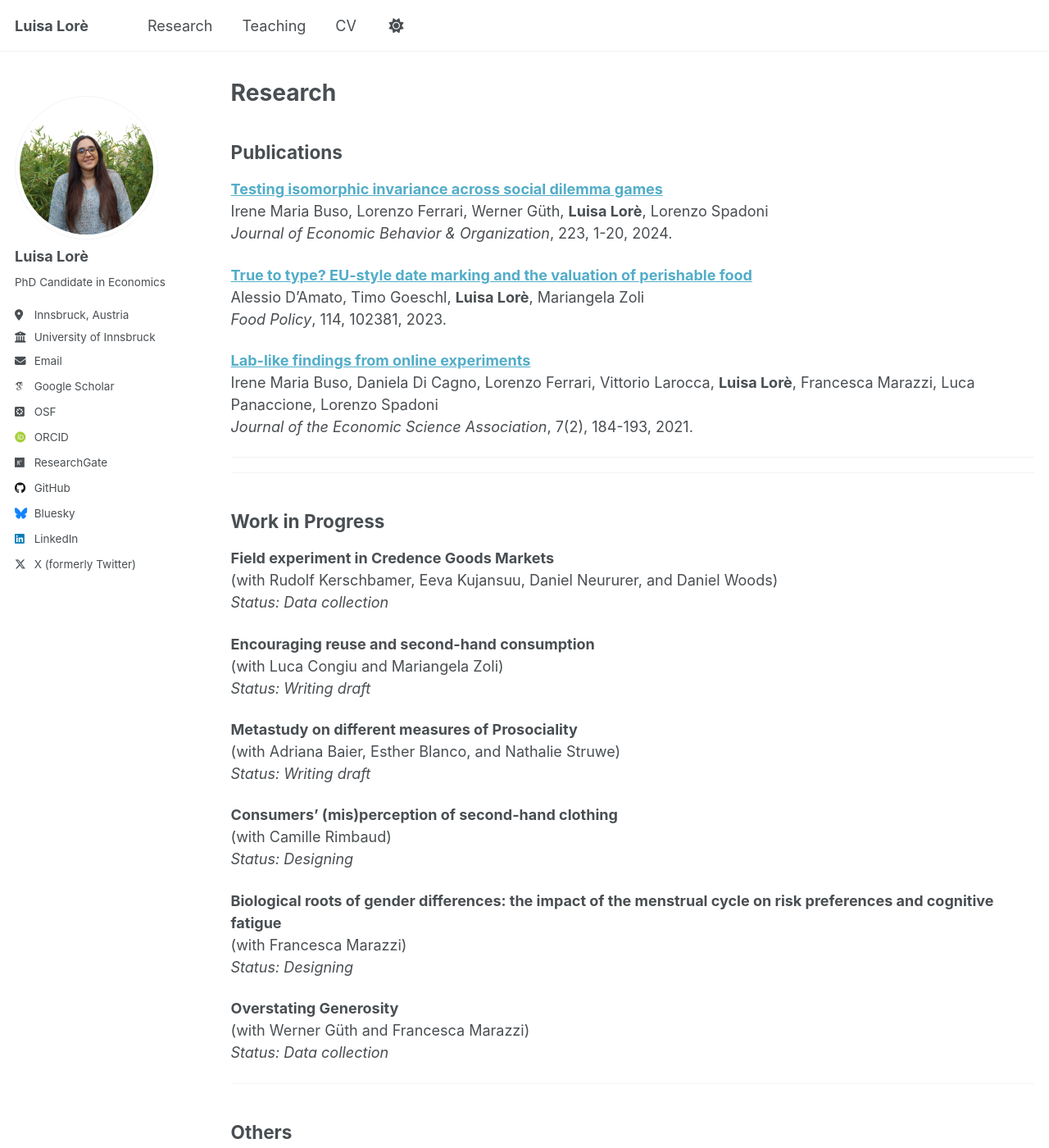
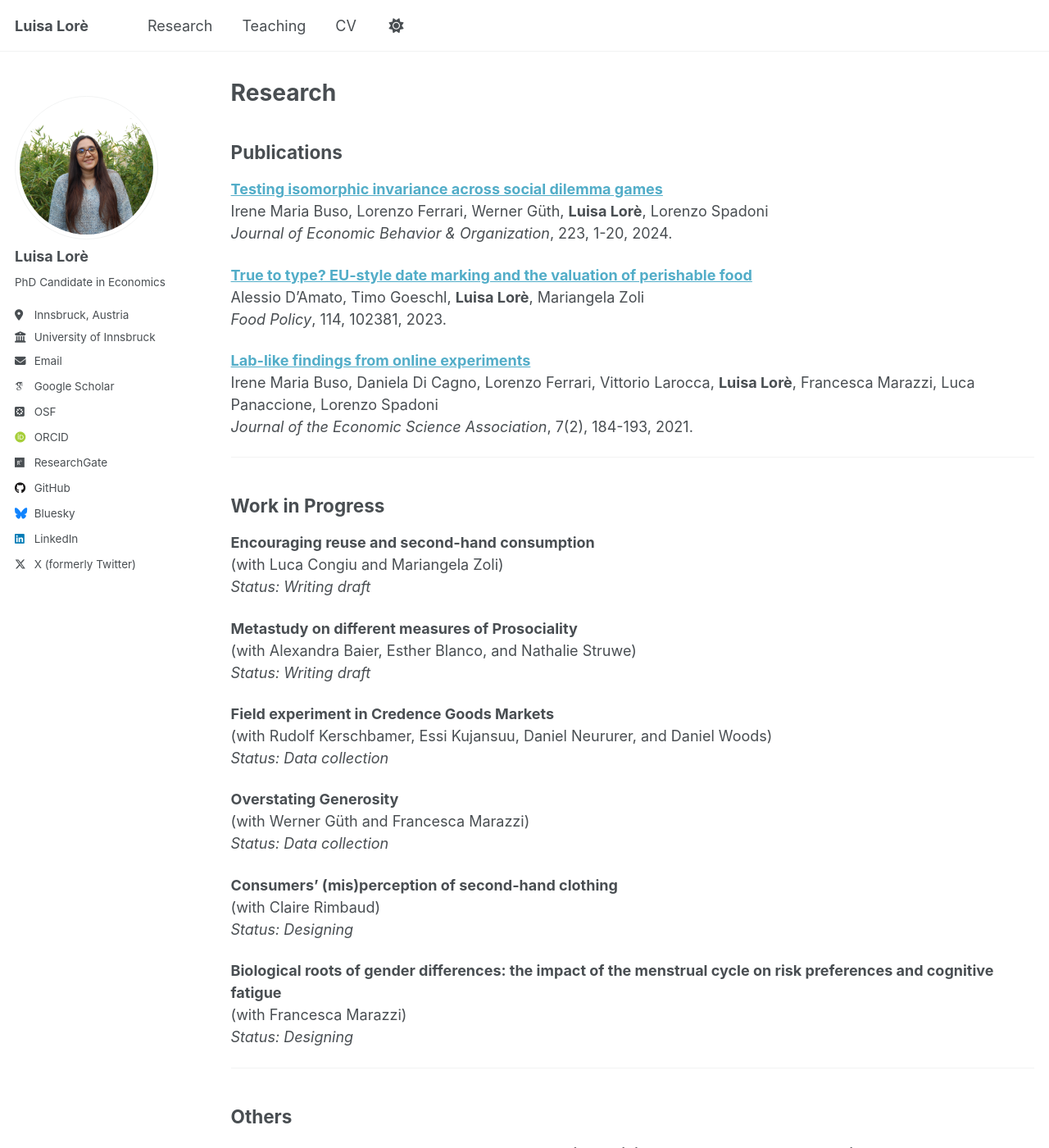
Before and after one commit to LuisaLore/luisalore, a Jekyll site: the page built from _pages/research.md, in a window 1280 px wide and 1400 px high. Shown: the whole window at 82% size. Built offline with Jekyll 4.4.1, drawn with Linux system fonts in a browser that asks for light colours; some web fonts are replaced; a script that is not in the unit is left out; part of the change alters nothing that is shown.

Commit message:
Update research.md

```diff
--- a/_pages/research.md
+++ b/_pages/research.md
@@ -31,14 +31,7 @@ Irene Maria Buso, Daniela Di Cagno, Lorenzo Ferrari, Vittorio Larocca, **Luisa L
 
 ---
 
----
-
 ## Work in Progress
-
-**Field experiment in Credence Goods Markets**
-(with Rudolf Kerschbamer, Eeva Kujansuu, Daniel Neururer, and Daniel Woods)
-*Status: Data collection*
-<!-- [[Draft](files/credence-goods-draft.pdf)] [[Pre-registration](link)] -->
 
 **Encouraging reuse and second-hand consumption**
 (with Luca Congiu and Mariangela Zoli)
@@ -46,12 +39,22 @@ Irene Maria Buso, Daniela Di Cagno, Lorenzo Ferrari, Vittorio Larocca, **Luisa L
 <!-- [[Draft](files/reuse-draft.pdf)] [[Pre-registration](link)] -->
 
 **Metastudy on different measures of Prosociality**
-(with Adriana Baier, Esther Blanco, and Nathalie Struwe)
+(with Alexandra Baier, Esther Blanco, and Nathalie Struwe)
 *Status: Writing draft*
 <!-- [[Draft](files/prosociality-meta-draft.pdf)] -->
 
+**Field experiment in Credence Goods Markets**
+(with Rudolf Kerschbamer, Essi Kujansuu, Daniel Neururer, and Daniel Woods)
+*Status: Data collection*
+<!-- [[Draft](files/credence-goods-draft.pdf)] [[Pre-registration](link)] -->
+
+**Overstating Generosity**
+(with Werner Güth and Francesca Marazzi)
+*Status: Data collection*
+<!-- [[Draft](files/overstating-draft.pdf)] [[Pre-registration](link)] -->
+
 **Consumers' (mis)perception of second-hand clothing**
-(with Camille Rimbaud)
+(with Claire Rimbaud)
 *Status: Designing*
 <!-- [[Pre-registration](link)] -->
 
@@ -59,11 +62,6 @@ Irene Maria Buso, Daniela Di Cagno, Lorenzo Ferrari, Vittorio Larocca, **Luisa L
 (with Francesca Marazzi)
 *Status: Designing*
 <!-- [[Pre-registration](link)] -->
-
-**Overstating Generosity**
-(with Werner Güth and Francesca Marazzi)
-*Status: Data collection*
-<!-- [[Draft](files/overstating-draft.pdf)] [[Pre-registration](link)] -->
 
 ---
 
```
